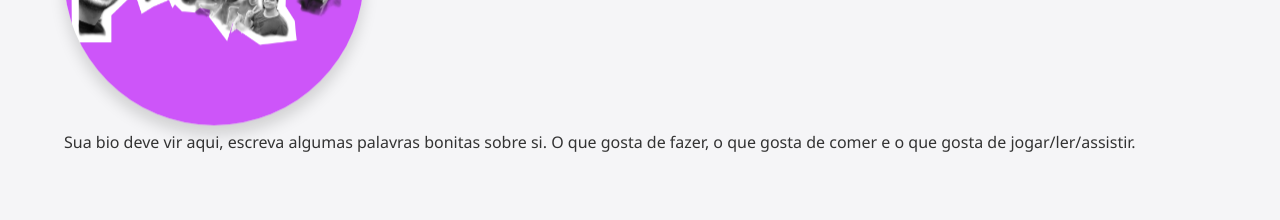
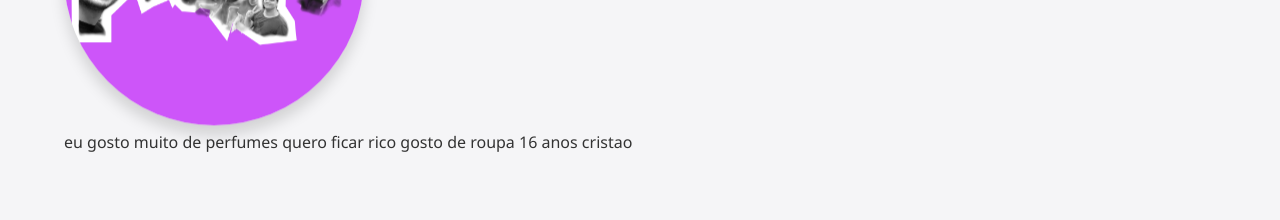
Before and after one commit to lodi0s/portifolio, a plain HTML site: page index.html in a window 1280 px wide. Shown: the part 1120-1340 px from the top of the page. Drawn offline with Linux system fonts and the light colour scheme.

Commit message:
finalizando

```diff
--- a/index.html
+++ b/index.html
@@ -49,7 +49,8 @@
                         <div class="circle-frame"></div>
                     </div>
                     <div class="about-texts">
-                        <p class="bio-text">Sua bio deve vir aqui, escreva algumas palavras bonitas sobre si. O que gosta de fazer, o que gosta de comer e o que gosta de jogar/ler/assistir.</p>
+                        <p class="bio-text">eu gosto muito
+                            de perfumes quero ficar rico gosto de roupa 16 anos cristao</p>
                     </div>
                     <div class="skills-grid"></div>
                 </div>
```
